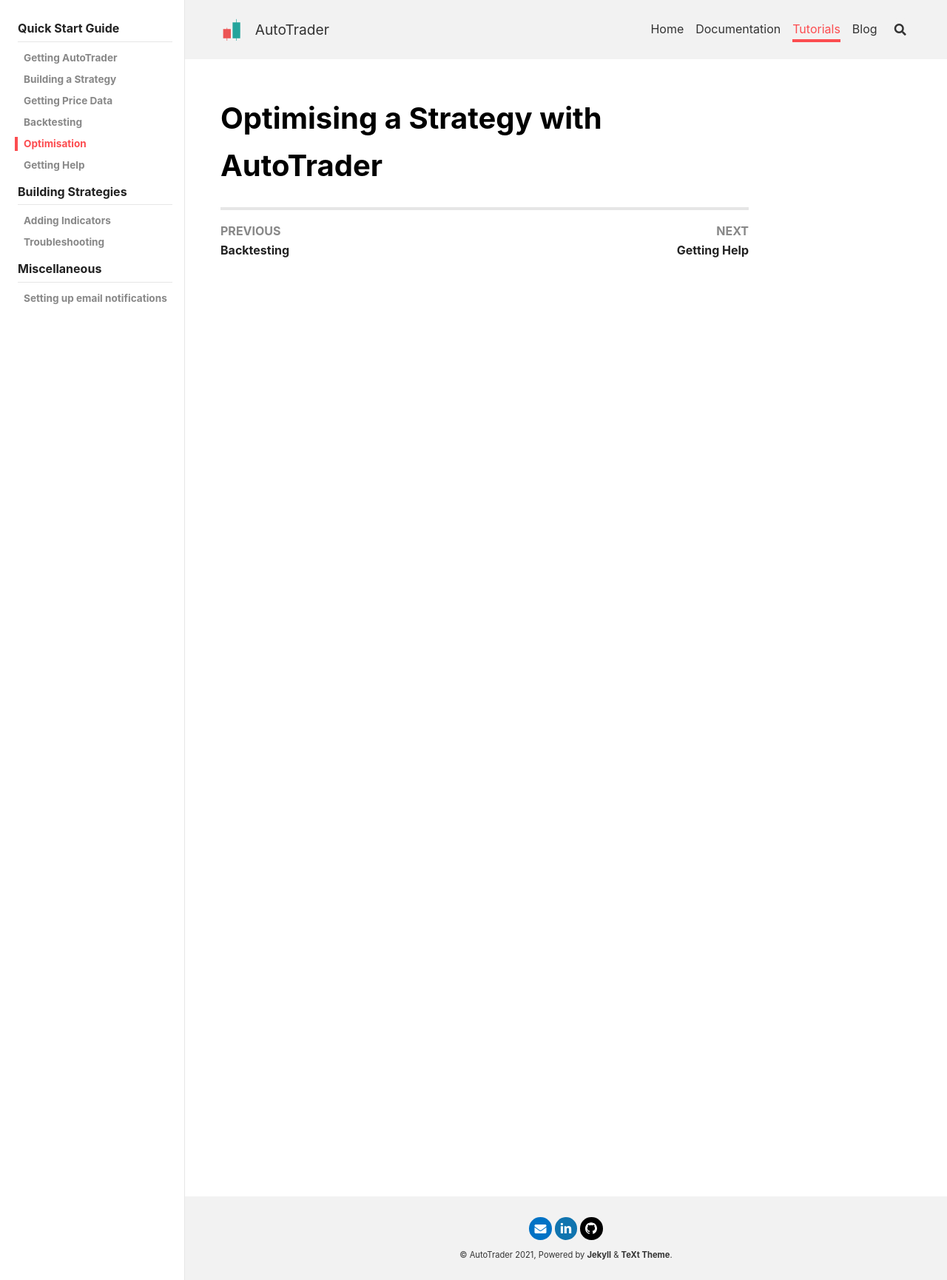
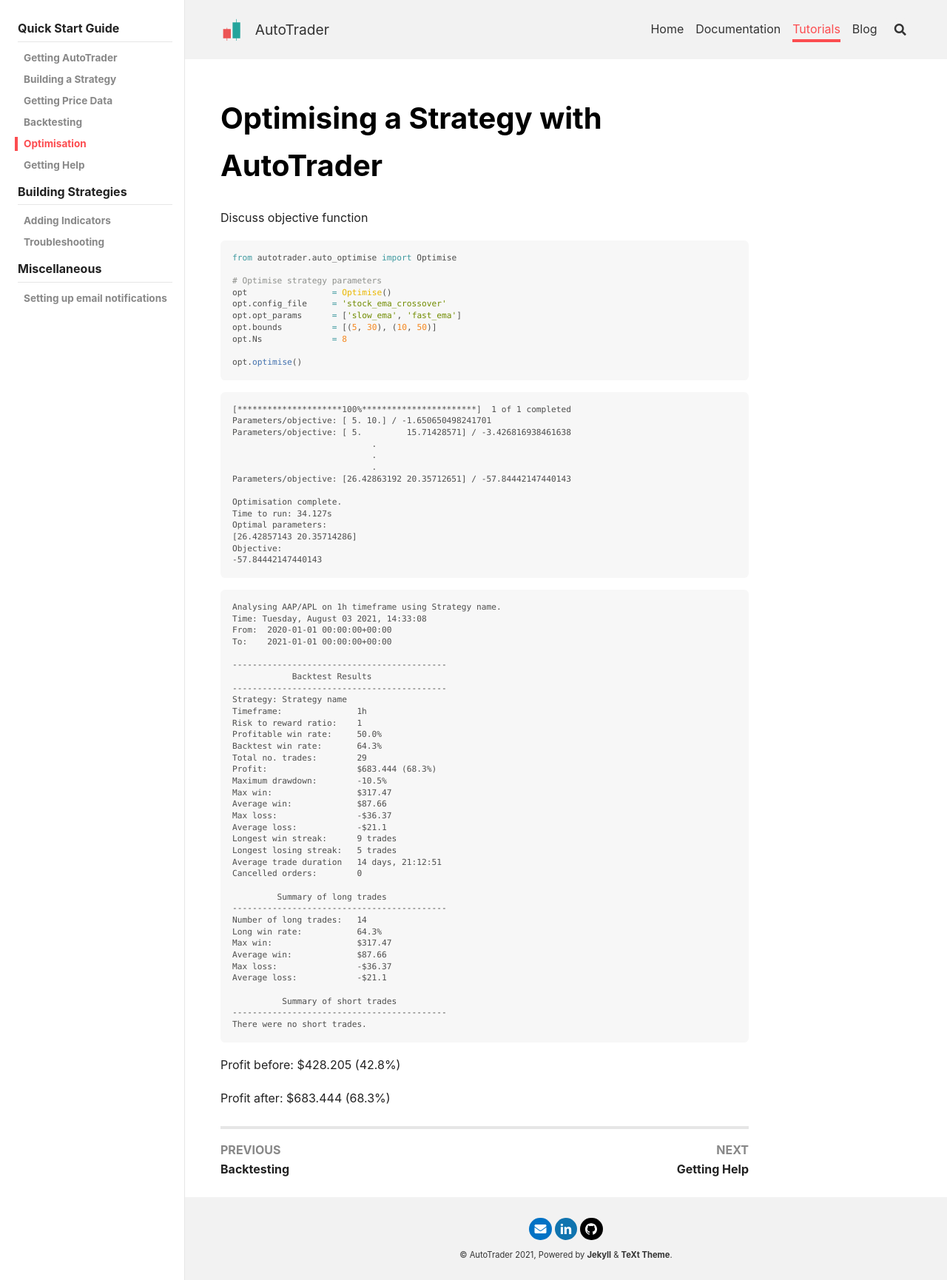
Before and after one commit to kieran-mackle/AutoTrader, a Jekyll site: the page built from content/_tutorials/1.5-optimisation.md, in a window 1280 px wide. Shown: the whole page at 74% size. Built offline with Jekyll 4.4.1, drawn with Linux system fonts in a browser that asks for light colours; nearby versions of some CDN libraries.

Commit message:
Update 1.5-optimisation.md

````diff
--- a/content/_tutorials/1.5-optimisation.md
+++ b/content/_tutorials/1.5-optimisation.md
@@ -2,3 +2,93 @@
 title: Optimising a Strategy with AutoTrader
 permalink: tutorials/optimisation
 ---
+
+
+Discuss objective function
+
+
+
+```python
+from autotrader.auto_optimise import Optimise
+
+# Optimise strategy parameters
+opt                 = Optimise()
+opt.config_file     = 'stock_ema_crossover'
+opt.opt_params      = ['slow_ema', 'fast_ema']
+opt.bounds          = [(5, 30), (10, 50)]
+opt.Ns              = 8
+
+opt.optimise()
+```
+
+
+
+```
+[*********************100%***********************]  1 of 1 completed
+Parameters/objective: [ 5. 10.] / -1.650650498241701
+Parameters/objective: [ 5.         15.71428571] / -3.426816938461638
+                            .
+                            .
+                            .
+Parameters/objective: [26.42863192 20.35712651] / -57.84442147440143
+
+Optimisation complete.
+Time to run: 34.127s
+Optimal parameters:
+[26.42857143 20.35714286]
+Objective:
+-57.84442147440143
+```
+
+
+
+
+
+
+```
+Analysing AAP/APL on 1h timeframe using Strategy name.
+Time: Tuesday, August 03 2021, 14:33:08
+From:  2020-01-01 00:00:00+00:00
+To:    2021-01-01 00:00:00+00:00
+
+-------------------------------------------
+            Backtest Results
+-------------------------------------------
+Strategy: Strategy name
+Timeframe:               1h
+Risk to reward ratio:    1
+Profitable win rate:     50.0%
+Backtest win rate:       64.3%
+Total no. trades:        29
+Profit:                  $683.444 (68.3%)
+Maximum drawdown:        -10.5%
+Max win:                 $317.47
+Average win:             $87.66
+Max loss:                -$36.37
+Average loss:            -$21.1
+Longest win streak:      9 trades
+Longest losing streak:   5 trades
+Average trade duration   14 days, 21:12:51
+Cancelled orders:        0
+
+         Summary of long trades
+-------------------------------------------
+Number of long trades:   14
+Long win rate:           64.3%
+Max win:                 $317.47
+Average win:             $87.66
+Max loss:                -$36.37
+Average loss:            -$21.1
+
+          Summary of short trades
+-------------------------------------------
+There were no short trades.
+```
+
+
+
+Profit before:
+$428.205 (42.8%)
+
+Profit after:
+$683.444 (68.3%)
````
